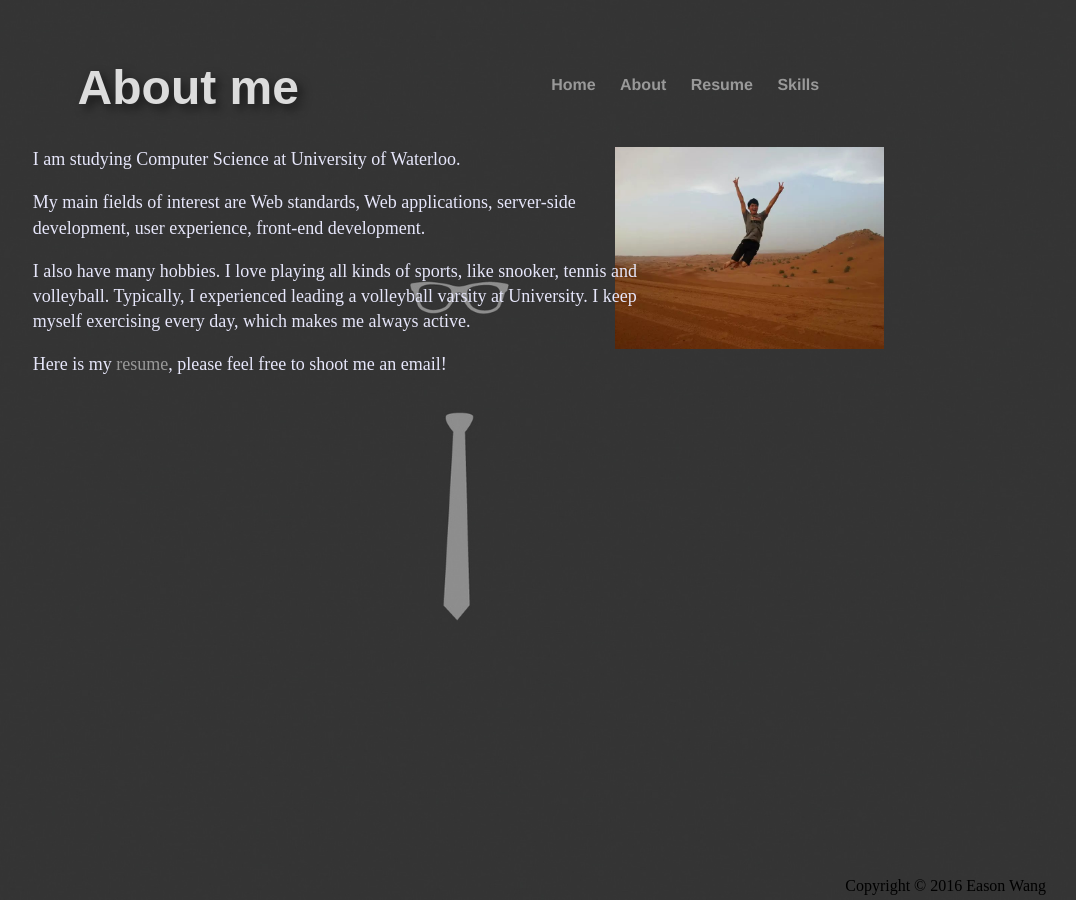
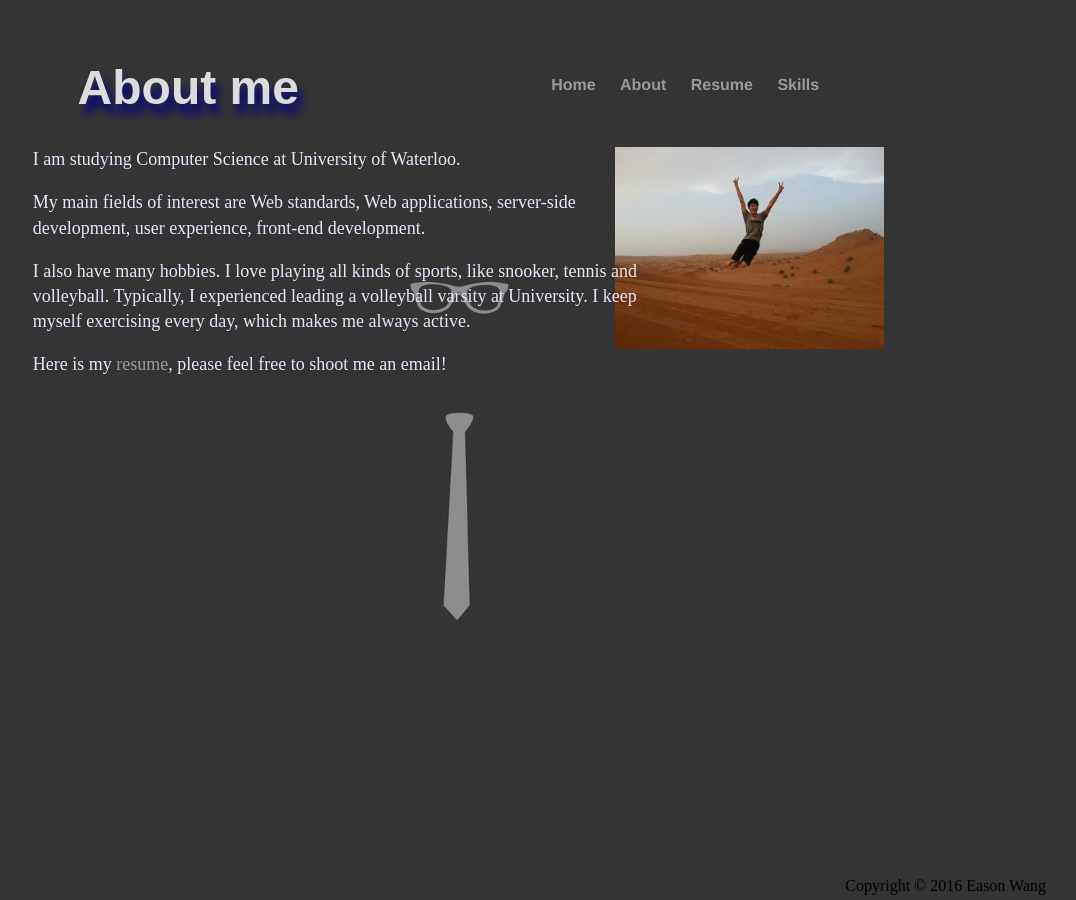
Before and after one commit to Eason666/Easonwang.github.io, a Jekyll site: the page built from about/index.html, in a window 1280 px wide. Shown: the whole page, without its empty margins (204-1280 px from the left). Built offline with Jekyll 4.4.1, drawn with Linux system fonts in a browser that asks for light colours.

Commit message:
Update main.css

```diff
--- a/css/main.css
+++ b/css/main.css
@@ -89,7 +89,7 @@
 	position:relative;
 	top: 20%;
 	left: 10%;
-	text-shadow: 5px 5px 10px rgba(0, 0, 0, 0.5);
+	text-shadow: 5px 10px 10px #000080;
 	font-family: 'Montserrat', sans-serif;
 }
 
@@ -110,7 +110,7 @@
 #skills{
 	color:#DCDCDC;
 	left: 5%;
-	text-shadow: 5px 5px 10px rgba(0, 0, 0, 0.5);
+	text-shadow: 5px 10px 10px #000080;
 	text-align: left;
 	font-family: 'Montserrat', sans-serif;
 }
```
